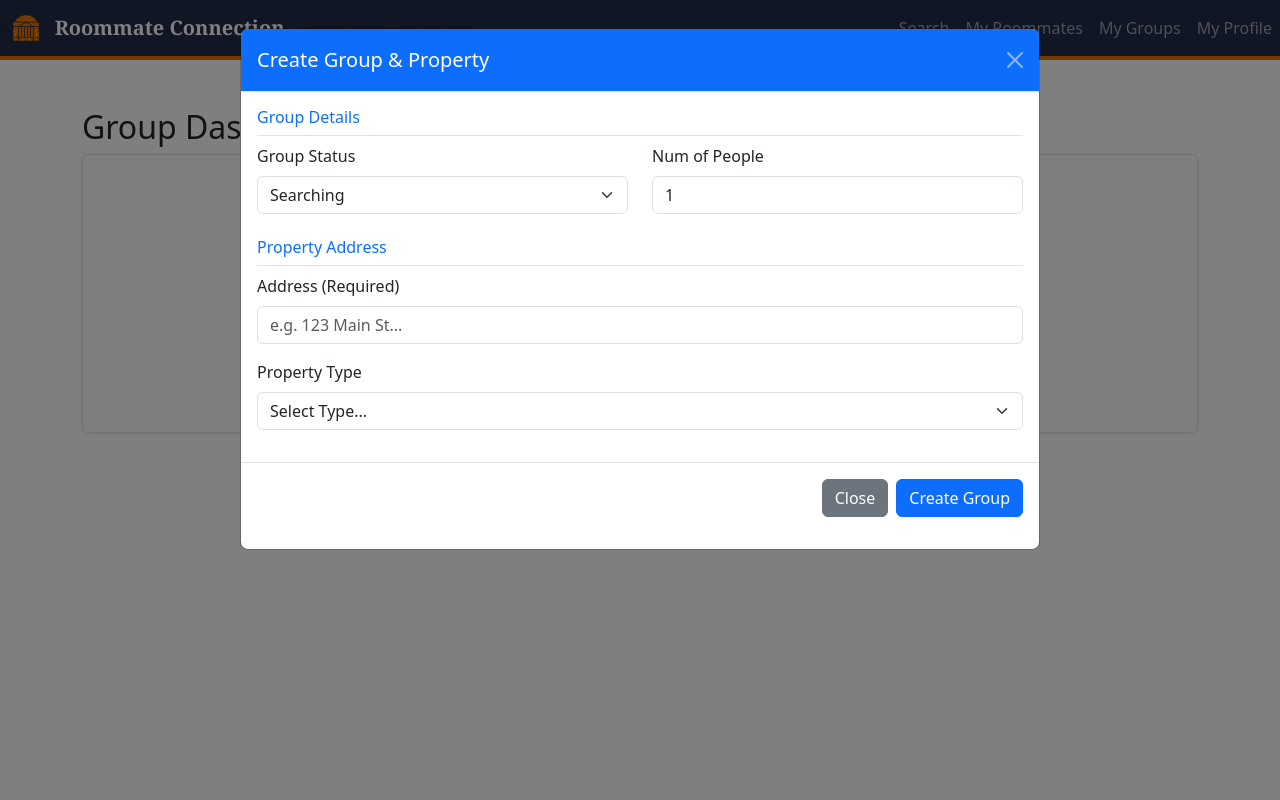
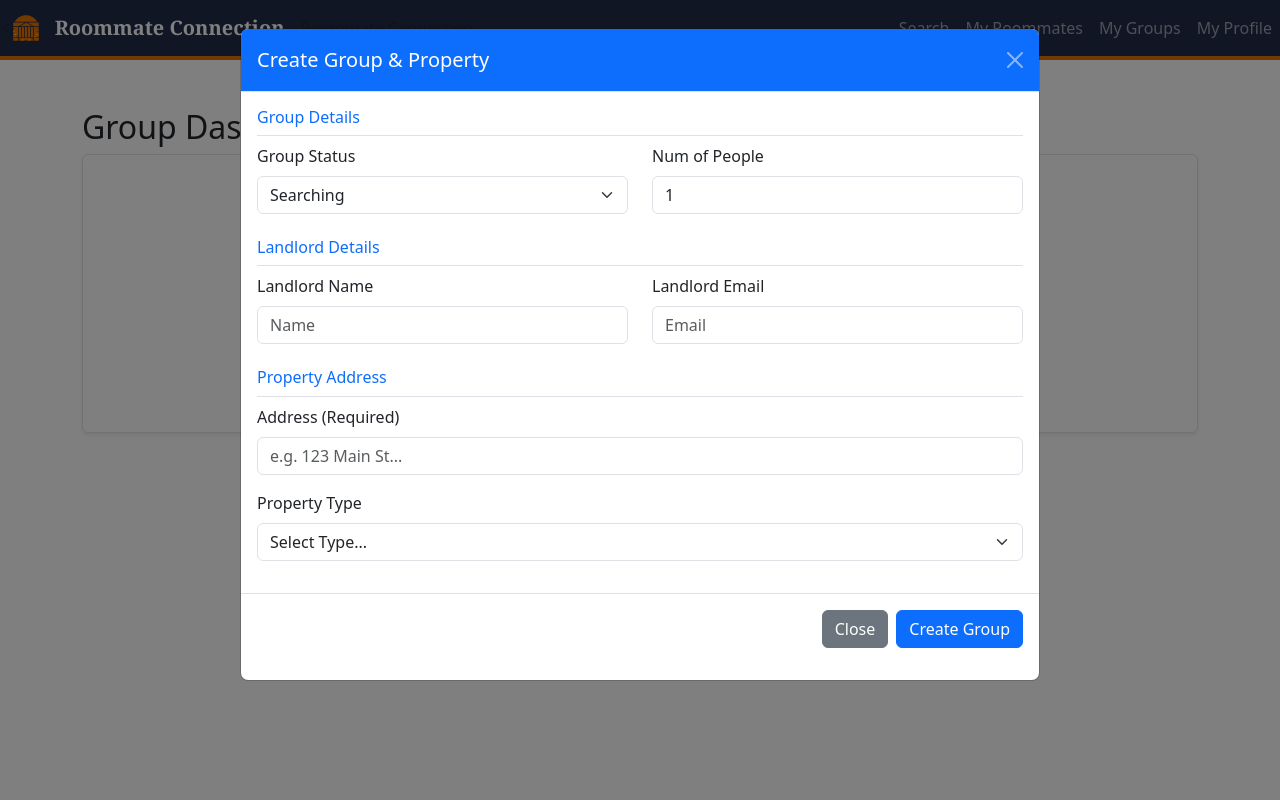
Before and after one commit to tugu-baterdene/database_project, a PHP site: page /groups.php in a window 1280 px wide, after a click on "Create New Group". Run offline with PHP 8.4, Linux system fonts and the light colour scheme; the visitor is signed in with stand-in values (Sample User, id 1); data that the repository does not hold is empty.

Commit message:
adding landlord

```diff
--- a/groups-db.php
+++ b/groups-db.php
@@ -55,7 +55,7 @@ function leaveGroup($user_id, $g_id) {
     }
 }
 
-function createGroupWithProperty($user_id, $status, $addr, $size, $type, $details) {
+function createGroupWithProperty($user_id, $status, $addr, $size, $type, $details, $landlord_name, $landlord_email) {
     global $db;
 
     try {
@@ -66,8 +66,15 @@ function createGroupWithProperty($user_id, $status, $addr, $size, $type, $detail
         $stmtDel->bindValue(':user_id', $user_id);
         $stmtDel->execute();
 
+        if (!empty($landlord_name)) {
+            $landQuery = "INSERT INTO landlords (name, contact) VALUES (:name, :contact)";
+            $stmtLand = $db->prepare($landQuery);
+            $stmtLand->bindValue(':name', $landlord_name);
+            $stmtLand->bindValue(':contact', $landlord_email);
+            $stmtLand->execute();
+        }
+
         if (!empty($addr)) {
-            // Check if address already exists to avoid duplicates
             $checkQuery = "SELECT COUNT(*) FROM location WHERE addr = :addr";
             $stmtCheck = $db->prepare($checkQuery);
             $stmtCheck->bindValue(':addr', $addr);
--- a/groups.php
+++ b/groups.php
@@ -18,36 +18,32 @@ if ($_SERVER['REQUEST_METHOD'] == 'POST') {
         $addr   = $_POST['addr'] ?? null;
         $type   = $_POST['property_type'] ?? 'none';
 
+        $lname  = $_POST['landlord_name'] ?? '';
+        $lemail = $_POST['landlord_email'] ?? '';
+
         $details = [
             'bedroom' => !empty($_POST['bedroom']) ? $_POST['bedroom'] : 1,
             'bathroom'=> !empty($_POST['bathroom']) ? $_POST['bathroom'] : 1,
             'price'   => !empty($_POST['price']) ? $_POST['price'] : 0,
-
-            // Apartment
             'elevator' => isset($_POST['elevator']) ? 1 : 0,
             'floors'   => !empty($_POST['num_of_floors']) ? $_POST['num_of_floors'] : 1,
             'balcony'  => isset($_POST['balcony']) ? 1 : 0,
             'pets'     => isset($_POST['pets']) ? 1 : 0,
             'smoking'  => isset($_POST['smoking']) ? 1 : 0,
-
-            // House
             'yard'     => isset($_POST['yard']) ? 1 : 0,
             'stories'  => !empty($_POST['stories']) ? $_POST['stories'] : 1,
             'porch'    => isset($_POST['porch']) ? 1 : 0,
-
-            // Dorm
             'style'         => $_POST['dorm_style'] ?? 'Hall',
             'single_double' => $_POST['single_double'] ?? 'Single',
             'kitchen'       => isset($_POST['kitchen']) ? 1 : 0
         ];
 
-        createGroupWithProperty($user_id, $status, $addr, $size, $type, $details);
+        createGroupWithProperty($user_id, $status, $addr, $size, $type, $details, $lname, $lemail);
 
         header("Location: groups.php");
         exit();
     }
 
-    // 2. Leave Group Logic
     if (isset($_POST['leaveGroupBtn'])) {
         leaveGroup($user_id, $_POST['g_id']);
         header("Location: groups.php");
@@ -147,6 +143,18 @@ $hasGroup = !empty($userGroup);
                     </div>
                 </div>
 
+                <h6 class="text-primary border-bottom pb-2 mt-4">Landlord Details</h6>
+                <div class="row mb-3">
+                    <div class="col">
+                        <label class="form-label">Landlord Name</label>
+                        <input type="text" class="form-control" name="landlord_name" placeholder="Name">
+                    </div>
+                    <div class="col">
+                        <label class="form-label">Landlord Email</label>
+                        <input type="email" class="form-control" name="landlord_email" placeholder="Email">
+                    </div>
+                </div>
+
                 <h6 class="text-primary border-bottom pb-2 mt-4">Property Address</h6>
                 <div class="mb-3">
                     <label class="form-label">Address (Required)</label>
@@ -229,18 +237,15 @@ $hasGroup = !empty($userGroup);
 function togglePropertyFields() {
     var type = document.getElementById('propertyTypeSelector').value;
 
-    // Hide all first
     document.getElementById('genericFields').style.display = 'none';
     document.getElementById('aptFields').style.display = 'none';
     document.getElementById('houseFields').style.display = 'none';
     document.getElementById('dormFields').style.display = 'none';
 
-    // Show Generic if any type is selected
     if (type !== 'none') {
         document.getElementById('genericFields').style.display = 'block';
     }
 
-    // Show specific
     if (type === 'apartment') {
         document.getElementById('aptFields').style.display = 'block';
     } else if (type === 'house') {
```
